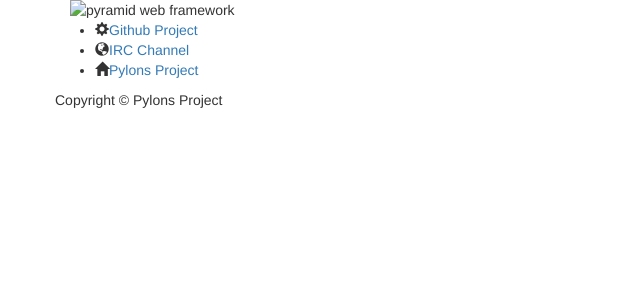
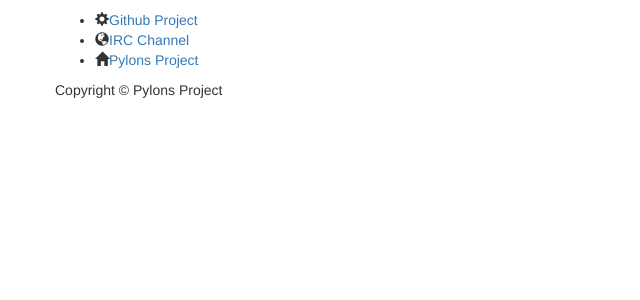
Before and after one commit to jhaiduce/cycling_pyramid, a Python web app: template cycling_data/templates/location_addedit.jinja2 in a window 1280 px wide. Shown: the top 300 px of the page, without its empty margins (0-640 px from the left). Run offline with Jinja, Linux system fonts and the light colour scheme; the template is opened without the code that fills it, so the values that code supplies are empty; some libraries are stand-ins or nearby versions.

Commit message:
Removed huge pyramid logo from layout.jinja2

```diff
--- a/cycling_data/templates/layout.jinja2
+++ b/cycling_data/templates/layout.jinja2
@@ -35,10 +35,7 @@
     <div class="starter-template">
       <div class="container">
         <div class="row">
-          <div class="col-md-2">
-            <img class="logo img-responsive" src="{{request.static_url('cycling_data:static/pyramid.png') }}" alt="pyramid web framework">
-          </div>
-          <div class="col-md-10">
+          <div class="col-md-12">
             {% block content %}
                 <p>No content</p>
             {% endblock content %}
```
